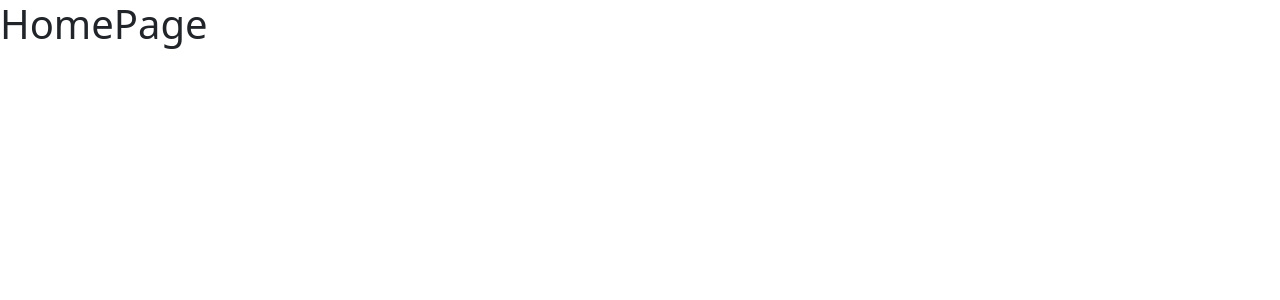
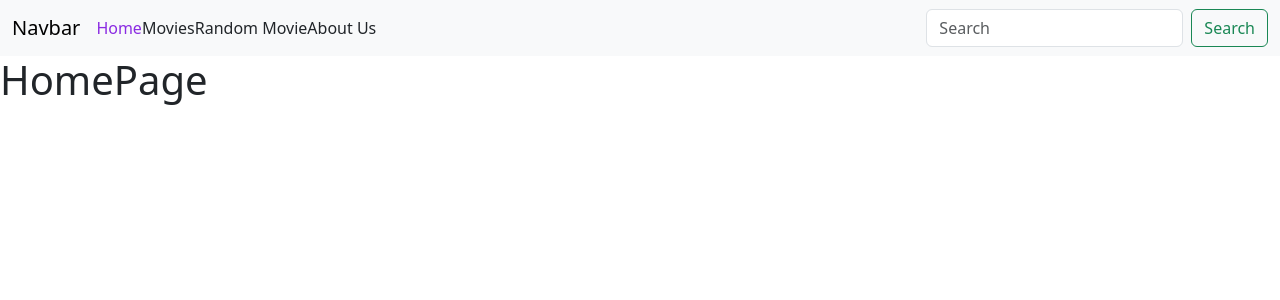
Before and after one commit to MarcoProstamo/webapp-react, a React (Vite) app: page / in a window 1280 px wide. Shown: the top 300 px of the page. Built offline with nearby package versions, Linux system fonts and the light colour scheme.

Commit message:
Add → Basic Navbar

```diff
--- /dev/null
+++ b/src/assets/components/Navbar.jsx
@@ -0,0 +1,59 @@
+import { Link, NavLink } from "react-router-dom";
+
+export default function Navbar() {
+  return (
+    <nav class="navbar navbar-expand-lg bg-body-tertiary">
+      <div class="container-fluid">
+        <Link to="/" class="navbar-brand">
+          Navbar
+        </Link>
+        <button
+          class="navbar-toggler"
+          type="button"
+          data-bs-toggle="collapse"
+          data-bs-target="#navbarSupportedContent"
+          aria-controls="navbarSupportedContent"
+          aria-expanded="false"
+          aria-label="Toggle navigation"
+        >
+          <span class="navbar-toggler-icon"></span>
+        </button>
+        <div class="collapse navbar-collapse" id="navbarSupportedContent">
+          <ul class="navbar-nav me-auto mb-2 mb-lg-0">
+            <li>
+              <NavLink className="navlink" to="/">
+                Home
+              </NavLink>
+            </li>
+            <li>
+              <NavLink className="navlink" to="/movies">
+                Movies
+              </NavLink>
+            </li>
+            <li>
+              <NavLink className="navlink" to="/random">
+                Random Movie
+              </NavLink>
+            </li>
+            <li>
+              <NavLink className="navlink" to="/aboutus">
+                About Us
+              </NavLink>
+            </li>
+          </ul>
+          <form class="d-flex" role="search">
+            <input
+              class="form-control me-2"
+              type="search"
+              placeholder="Search"
+              aria-label="Search"
+            />
+            <button class="btn btn-outline-success" type="submit">
+              Search
+            </button>
+          </form>
+        </div>
+      </div>
+    </nav>
+  );
+}
--- a/src/assets/css/index.css
+++ b/src/assets/css/index.css
@@ -0,0 +1,12 @@
+.navlink {
+  color: unset;
+  text-decoration: unset;
+}
+
+.navlink:hover {
+  color: blueviolet;
+}
+
+.navlink.active {
+  color: blueviolet;
+}
--- a/src/assets/layout/Header.jsx
+++ b/src/assets/layout/Header.jsx
@@ -1,3 +1,9 @@
+import Navbar from "../components/Navbar";
+
 export default function Header() {
-  return <header></header>;
+  return (
+    <header>
+      <Navbar />
+    </header>
+  );
 }
```
